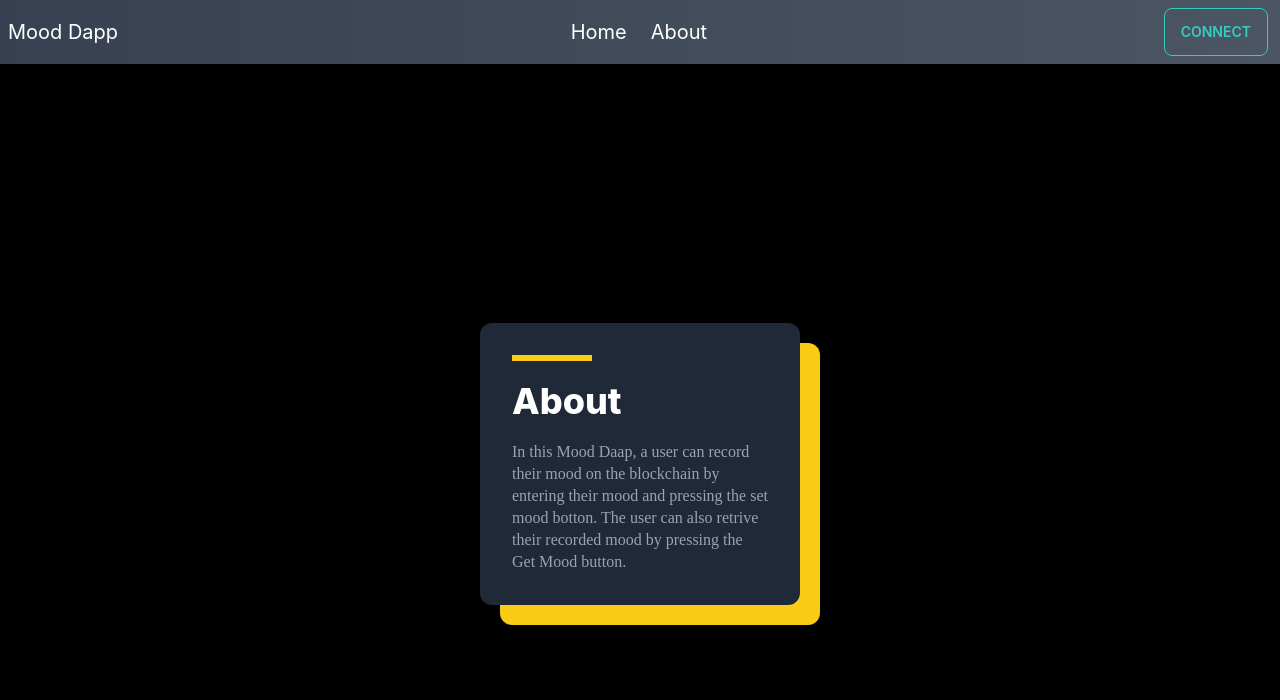
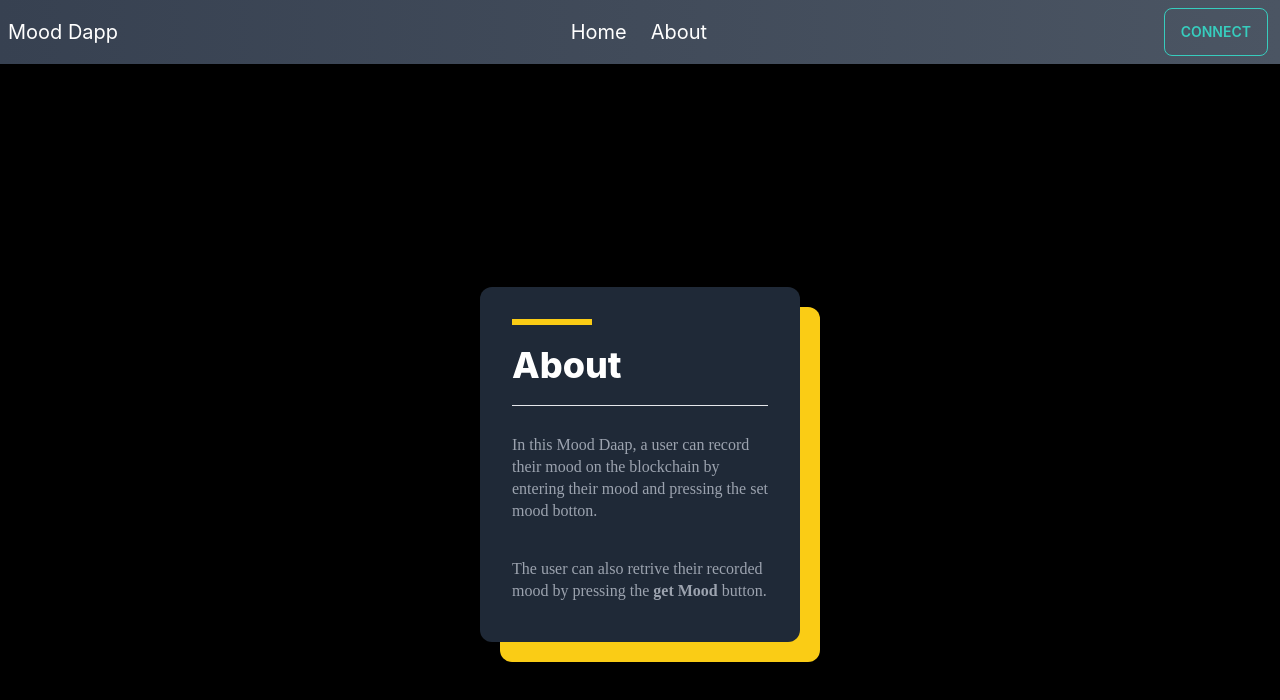
Before and after one commit to sbelka-1703/react-mood-dapp, a React (Create React App) app: page /about in a window 1280 px wide. Shown: the top 700 px of the page. Built offline with nearby package versions, Linux system fonts and the light colour scheme.

Commit message:
Added more styling to the about card

```diff
--- a/src/components/About.jsx
+++ b/src/components/About.jsx
@@ -20,10 +20,11 @@ export const About = (props) => {
                         {/*Title*/}
                         <div className=' text-4xl font-extrabold text-white'>About</div>
 
+                          <hr></hr>
                         {/* Main text */}
-                        <p className=' leading-snug text-gray-400 font-poppins'>In this Mood Daap, a user can record their mood on the blockchain by entering their mood and pressing the set mood botton.
+                        <p className=' leading-snug text-gray-400 font-poppins py-2'>In this Mood Daap, a user can record their mood on the blockchain by entering their mood and pressing the set mood botton.  </p>
 
-                        The user can also retrive their recorded mood by pressing the Get Mood button. </p>
+                        <p className='leading-snug text-gray-400 font-poppins py-2'>The user can also retrive their recorded mood by pressing the <strong>get Mood</strong> button. </p>
 
                     </div>
                 </div>
```
